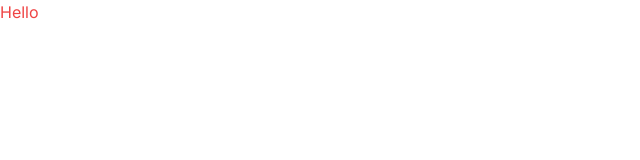
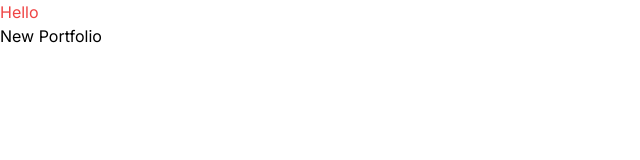
Before and after one commit to Nagendra-Yaparala/New_Portfolio, a Next.js app: page / in a window 1280 px wide. Shown: the top 160 px of the page, without its empty margins (0-640 px from the left). Built offline with nearby package versions, Linux system fonts and the light colour scheme.

Commit message:
Adding_New_Branch

```diff
--- a/src/app/page.js
+++ b/src/app/page.js
@@ -5,6 +5,7 @@ export default function Home() {
     <main >
       <div>
         <h1 className="text-red-500">Hello</h1>
+        <h1 className="text-green">New Portfolio</h1>
       </div>
     </main>
   );
```
